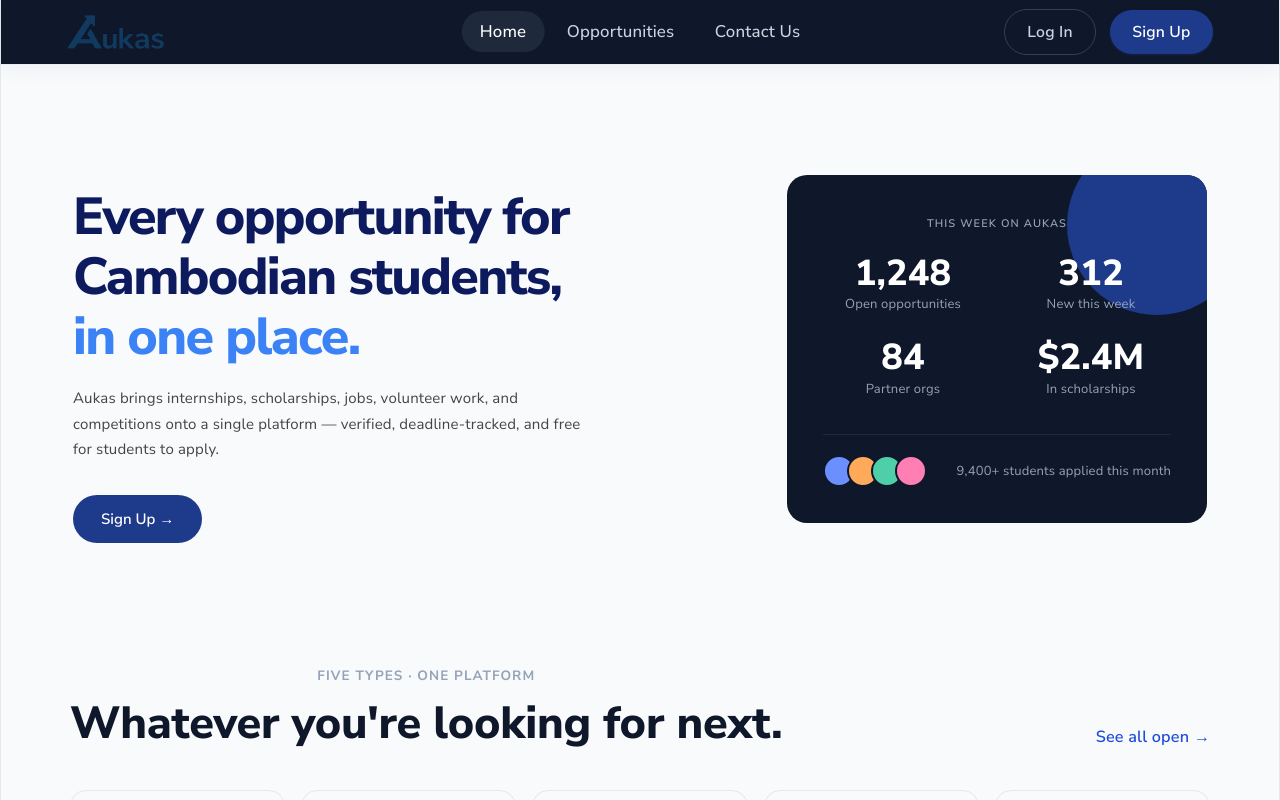
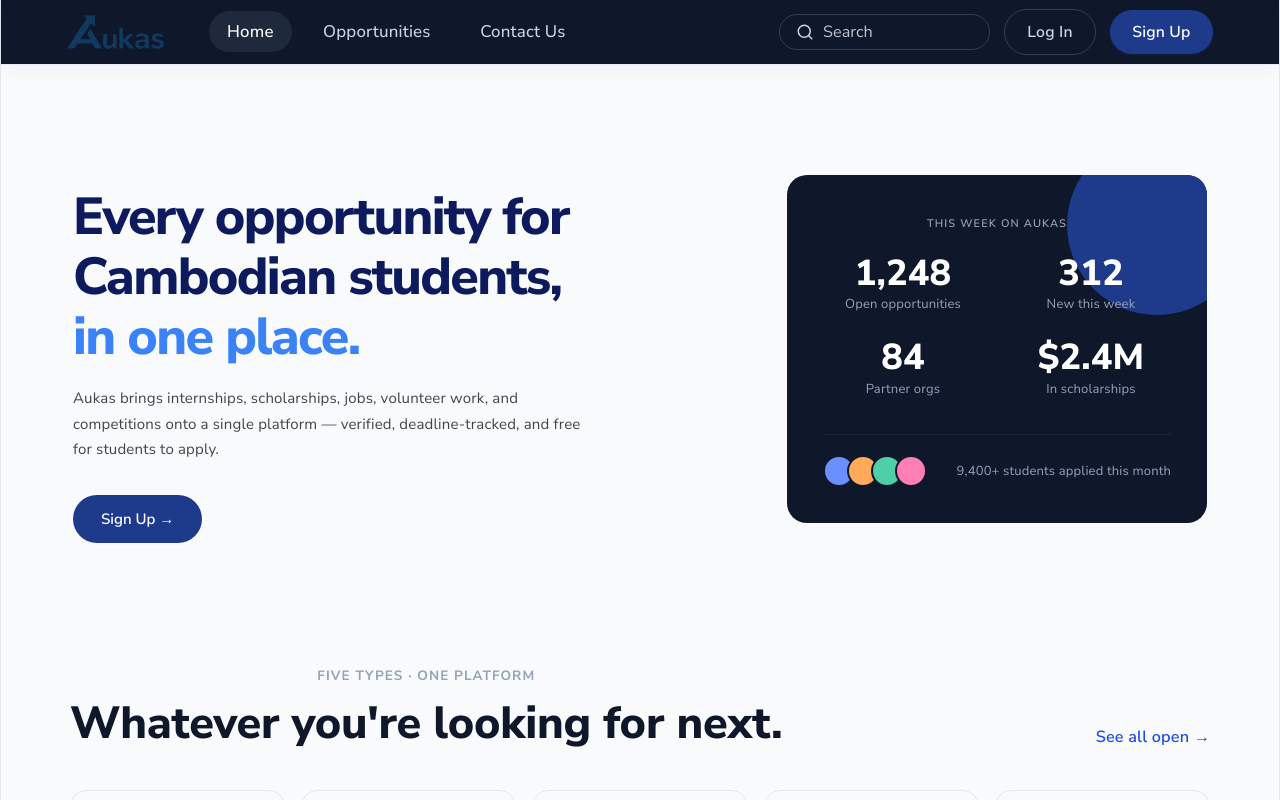
Before and after one commit to so-dawg/Aukas, a React (Vite) app in the folder frontend/: page / in a window 1280 px wide. Shown: the top 800 px of the page. Built offline with nearby package versions, Linux system fonts and the light colour scheme.

Commit message:
add search form in narbar

```diff
--- a/frontend/src/components/layout/Navbar.css
+++ b/frontend/src/components/layout/Navbar.css
@@ -13,8 +13,9 @@
   height: 64px;
   display: flex;
   align-items: center;
-  justify-content: space-between;
+  justify-content: flex-start;
   position: relative;
+  gap: 1rem;
 }
 
 .navbar-logo {
@@ -39,14 +40,15 @@
 
 .navbar-links {
   display: flex;
-  justify-content: center;
   list-style: none;
-  gap: 0.25rem;
+  gap: 0.75rem;
   margin: 0;
   padding: 0;
-  position: absolute;
-  left: 50%;
-  transform: translateX(-50%);
+  position: static;
+  left: auto;
+  transform: none;
+  margin-left: 1.5rem;
+  margin-right: auto;
 }
 
 .navbar-link {
@@ -74,6 +76,47 @@
   align-items: center;
   gap: 0.75rem;
   margin-left: auto;
+  flex-wrap: nowrap;
+}
+
+.navbar-search-form {
+  display: flex;
+  align-items: center;
+  gap: 0.5rem;
+  padding: 0.35rem 0.9rem;
+  background: transparent;
+  border: 1px solid #334155;
+  border-radius: 999px;
+  flex: 0 0 auto;
+}
+
+.navbar-search-icon {
+  color: #cbd5e1;
+  flex-shrink: 0;
+}
+
+.navbar-search-input {
+  width: 150px;
+  border: none;
+  outline: none;
+  background: transparent;
+  color: #cbd5e1;
+  font-size: 0.9rem;
+  min-width: 110px;
+}
+
+.navbar-search-input::placeholder {
+  color: rgba(255, 255, 255, 0.75);
+}
+
+.navbar-search-input:focus {
+  outline: none;
+}
+
+@media (max-width: 900px) {
+  .navbar-search-input {
+    width: 140px;
+  }
 }
 
 .navbar-icon-button {
@@ -91,6 +134,19 @@
 .navbar-icon-button:hover {
   background: transparent;
   color: #fff;
+}
+
+.navbar-search-button {
+  border-radius: 999px;
+  width: 44px;
+  height: 44px;
+  background: rgba(37, 99, 235, 0.12);
+  color: #2563eb;
+}
+
+.navbar-search-button:hover {
+  background: rgba(37, 99, 235, 0.2);
+  color: #1d4ed8;
 }
 
 .navbar-button {
--- a/frontend/src/components/layout/Navbar.jsx
+++ b/frontend/src/components/layout/Navbar.jsx
@@ -1,6 +1,6 @@
 import { useState } from "react";
-import { Link, useLocation } from "react-router-dom";
-import { FiBookmark, FiUser } from "react-icons/fi";
+import { Link, useLocation, useNavigate } from "react-router-dom";
+import { FiBookmark, FiUser, FiSearch } from "react-icons/fi";
 import logo from "../../assets/AukasLogo.jpg";
 import { useAuth } from "../../context/AuthContext";
 
@@ -13,10 +13,23 @@
 const Navbar = () => {
   const { user, logout } = useAuth();
   const location = useLocation();
+  const navigate = useNavigate();
   const [menuOpen, setMenuOpen] = useState(false);
+  const [searchTerm, setSearchTerm] = useState("");
 
   const isActive = (path) => location.pathname === path;
   const isJobSeeker = user?.role === "student";
+
+  const handleSearchSubmit = (e) => {
+    e.preventDefault();
+    const query = searchTerm.trim();
+    if (query) {
+      navigate(`/opportunities?q=${encodeURIComponent(query)}`);
+    } else {
+      navigate("/opportunities");
+    }
+    setSearchTerm("");
+  };
 
   return (
     <nav className="navbar">
@@ -49,6 +62,17 @@
               <FiBookmark size={18} />
             </Link>
           )}
+
+          <form className="navbar-search-form" onSubmit={handleSearchSubmit}>
+            <FiSearch size={18} className="navbar-search-icon" />
+            <input
+              className="navbar-search-input"
+              type="text"
+              placeholder="Search"
+              value={searchTerm}
+              onChange={(e) => setSearchTerm(e.target.value)}
+            />
+          </form>
 
           {user ? (
             <Link
```
